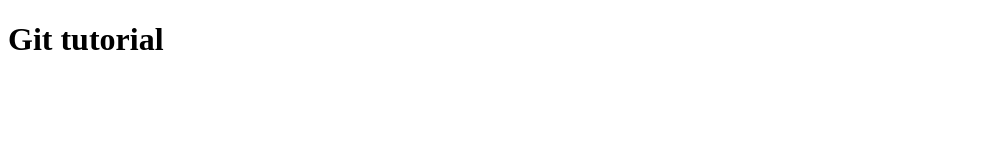
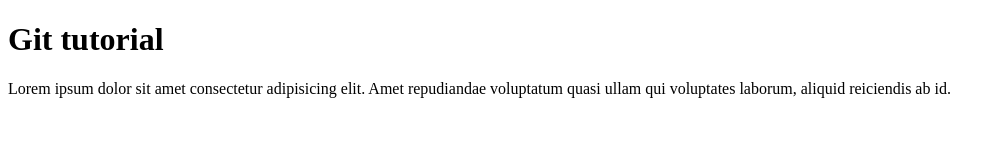
Before and after one commit to shohzodbahriyev/n91test, a plain HTML site: page index.html in a window 1280 px wide. Shown: the whole page, without its empty margins (0-1005 px from the left). Drawn offline with Linux system fonts and the light colour scheme.

Commit message:
Update index.html

```diff
--- a/index.html
+++ b/index.html
@@ -9,5 +9,6 @@
 </head>
 <body>
     <h1>Git tutorial</h1>
+    <p>Lorem ipsum dolor sit amet consectetur adipisicing elit. Amet repudiandae voluptatum quasi ullam qui voluptates laborum, aliquid reiciendis ab id.</p>
 </body>
 </html>
```
